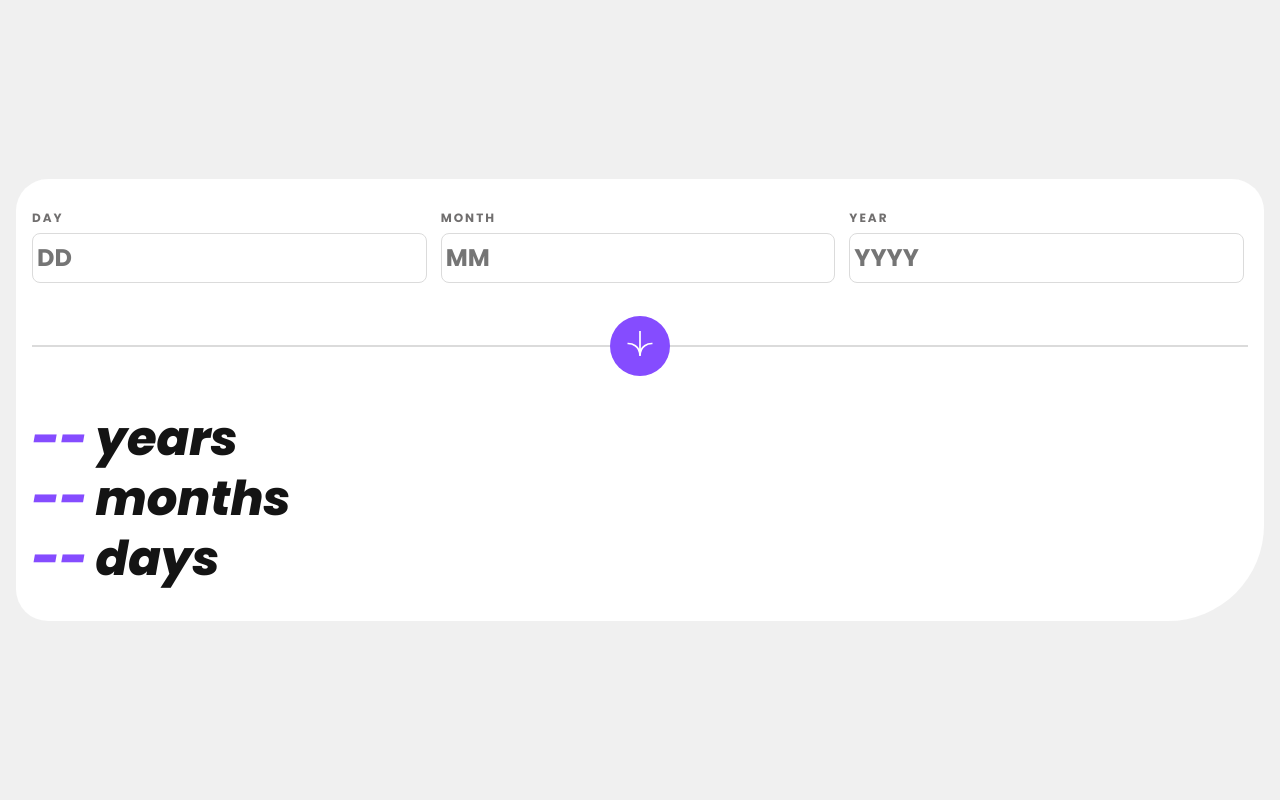
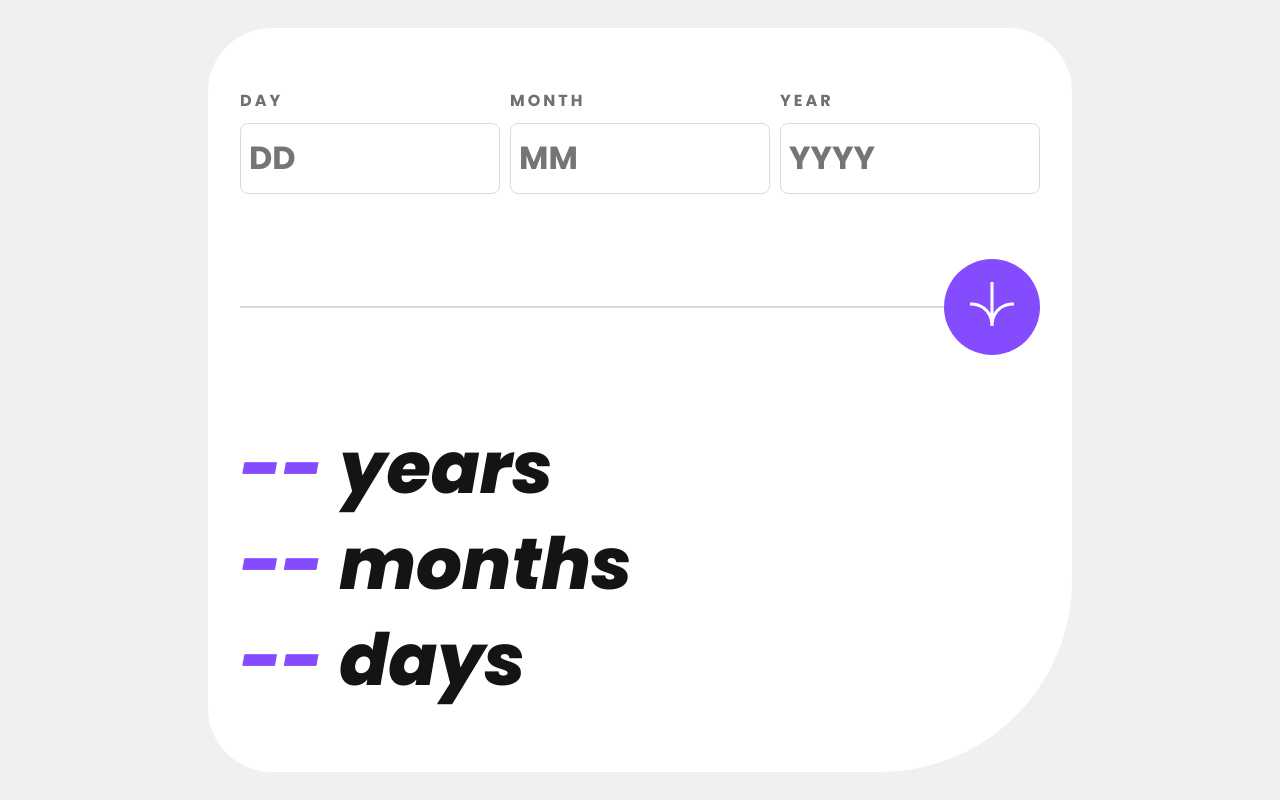
Before and after one commit to donny333/Age-calculator-app, a plain HTML site: page index.html in a window 1280 px wide. Drawn offline with nearby package versions, Linux system fonts and the light colour scheme.

Commit message:
Tablet and desktop design

```diff
--- a/styles/main.scss
+++ b/styles/main.scss
@@ -116,3 +116,44 @@ body {
         color: var(--purple);
     }
 }
+
+@media screen and (min-width:768px) {
+    #ageCalculator {
+        max-width: 800px;
+        padding: 64px 32px;
+        border-radius: 64px;
+        border-bottom-right-radius: 192px;
+    }
+    .field {
+        gap: 12px;
+        > label {
+            font-size: 16px;
+            letter-spacing: 3px;
+        }
+        > input {
+            font-size: 32px;
+            padding: 16px 0px 16px 8px;
+        }
+    }
+    #submissionDiv {
+        padding: 48px 0;
+        margin: 64px 0;
+        > button {
+            left: 100%;
+            transform: translate(-100%, -50%);
+            height: 96px;
+            width: 96px;
+            border-radius: 100%;
+            > svg {
+                height: 48px;
+            }
+        }
+    }
+    .result {
+        gap: 16px;
+        > h1 {
+            font-size: 72px;
+            line-height: 96px;
+        }
+    }
+}
```
Also changed, not shown: styles/main.css, 1 other file.
